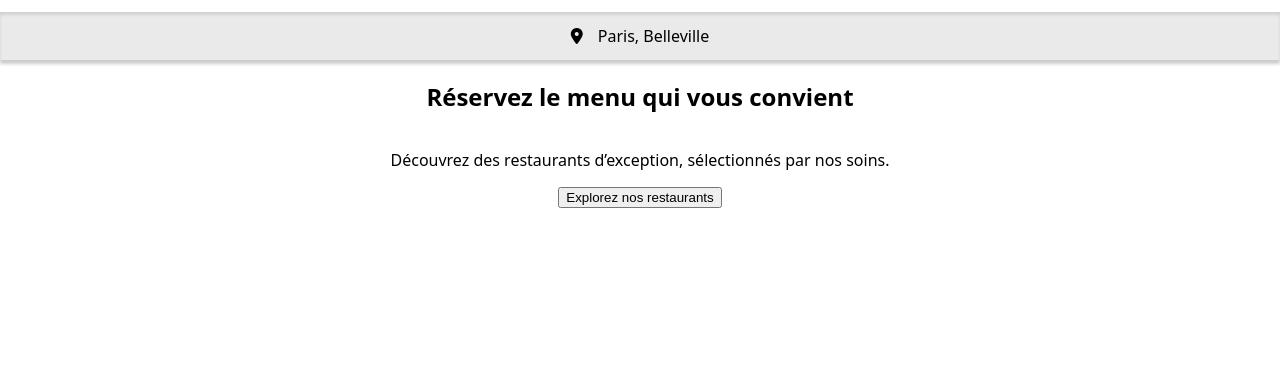
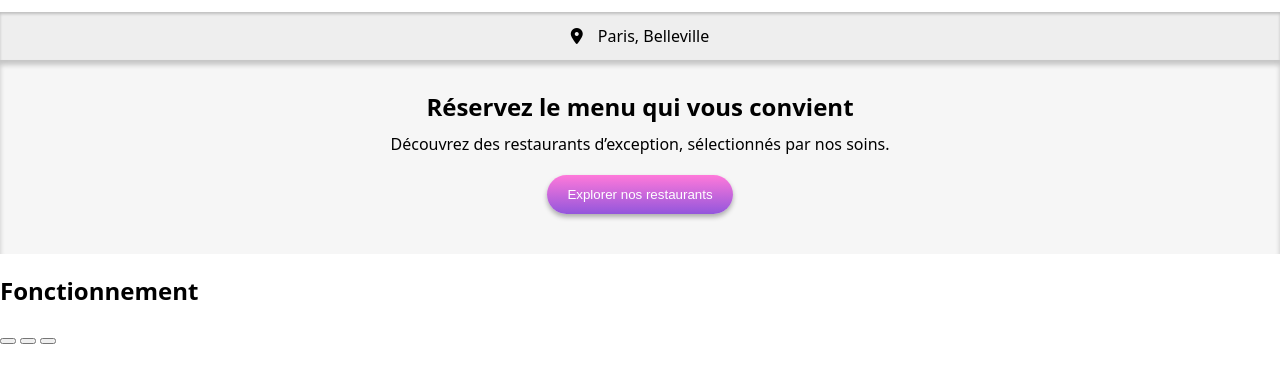
Before and after one commit to Sayinko/Oh-My-Food, a plain HTML site: page ohmyfood.html in a window 1280 px wide. Shown: the part 53-436 px from the top of the page. Drawn offline with Linux system fonts and the light colour scheme; a web font is replaced by a local one.

Commit message:
ajout de la section intro

```diff
--- a/ohmyfood.html
+++ b/ohmyfood.html
@@ -20,22 +20,29 @@
     <body>
         <header>
             <nav class="navbar">
-                <a href="#" class="navbar__conteneur">
-                    <img src="images-texte-ohmyfood/images/logo/ohmyfood.png" alt="logo du site" class="navbar__conteneur--logo">
+                <a href="#" class="navbar__container">
+                    <img src="images-texte-ohmyfood/images/logo/ohmyfood.png" alt="logo du site" class="navbar__container--logo">
                 </a>
                 <div>
-                    <i class="fa-solid fa-location-dot navbar__conteneur--icone">
-                    <p class="navbar__conteneur--localisation">Paris, Belleville</p></i>
-                    <input type="search" name="localisation" placeholder="Paris, Belleville" class="navbar__conteneur--recherche"> <!--METTRE EN DISPLAY NONE POUR PLUS TARD ?-->
+                    <i class="fa-solid fa-location-dot navbar__container--icone">
+                    <p class="navbar__container--localisation">Paris, Belleville</p></i>
+                    <input type="search" name="localisation" placeholder="Paris, Belleville" class="navbar__container--search"> <!--METTRE EN DISPLAY NONE POUR PLUS TARD ?-->
                 </div>
             </nav>
         </header>
 
         <main>
-            <section class="introduction">
-                <h1>Réservez le menu qui vous convient </h1>
-                <p>Découvrez des restaurants d’exception, sélectionnés par nos soins.</p>
-                <button>Explorez nos restaurants</button>
+            <section class="intro">
+                <h1 class="intro__title">Réservez le menu qui vous convient </h1>
+                <p class="intro__text">Découvrez des restaurants d’exception, sélectionnés par nos soins.</p>
+                <button class="intro__button">Explorer nos restaurants</button>
+            </section>
+
+            <section>
+                <h2>Fonctionnement</h2>
+                <button></button>
+                <button></button>
+                <button></button>
             </section>
         </main>
     </body>
--- a/scss/style.scss
+++ b/scss/style.scss
@@ -4,7 +4,13 @@ $third-color: #99E2D0;
 $couleur-fond: #F3F3F3;
 
 @mixin ombre($color) {
-    box-shadow: 0px 5px 5px rgba( 0, 0, 0, 0.2);
+    box-shadow: 0px 3px 5px rgba( 0, 0, 0, 0.3);
+}
+
+@mixin display-center {
+    display: flex;
+    justify-content: center;
+    align-items: center;
 }
 
 body {
@@ -21,10 +27,10 @@ h1, h2 {
 
 .navbar {
 
-    &__conteneur {
-        display: flex;
+    &__container {
+        @include display-center();
         width: 100%;
-        justify-content: center;
+
 
         &--logo {
             width: 200px;
@@ -32,11 +38,9 @@ h1, h2 {
         }
 
         &--icone {
-            display: flex;
-            justify-content: center;
-            align-items: center;
-            background-color: #EAEAEA;
-            box-shadow: 0px 4px 3px rgba(0, 0, 0, 0.2), inset 0px 3px 3px rgba(0, 0, 0, 0.1);
+            @include display-center();
+            background-color: darken($couleur-fond, 2%);
+            box-shadow: inset 0px 2px 3px rgba(0, 0, 0, 0.2);
         }
 
         &--localisation {
@@ -46,7 +50,7 @@ h1, h2 {
 
         }
 
-        &--recherche {
+        &--search {
             display: none;
             border: none;
             font-weight: 600;
@@ -54,8 +58,30 @@ h1, h2 {
     }
 }
 
-.introduction {
-    display: flex;
+.intro {
+    @include display-center();
     flex-direction: column;
-    align-items: center;
+    text-align: center;
+    background-color: lighten($couleur-fond, 1%);
+    box-shadow: inset 0 5px 5px rgba(0, 0, 0, 0.2);
+
+    &__title {
+         margin: 30px 40px 0px;
+    }
+
+    &__text {
+        margin: 10px;
+    }
+
+    &__button {
+        padding: 12px 20px;
+        margin: 10px 10px 40px;
+        color: white;
+        background: linear-gradient(180deg, $secondary-color, $main-color);
+        border: none;
+        border-radius: 25px;
+        @include ombre(black);
+
+    }
+
 }
```
Also changed, not shown: css/style.css, 1 other file.
